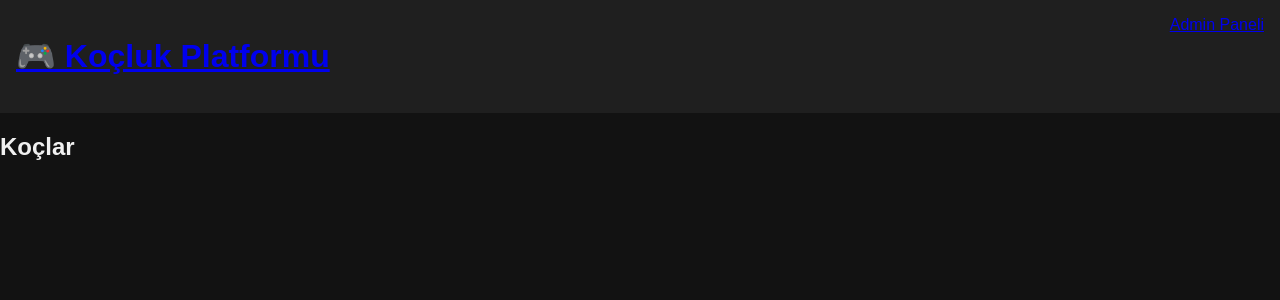
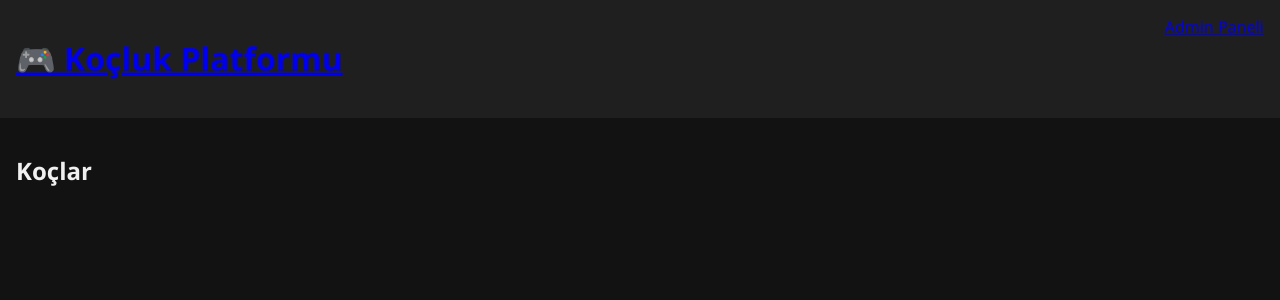
Before and after one commit to KeroRy1/OK-Oyun-Koclugu, a Flask app: page / in a window 1280 px wide. Shown: the top 300 px of the page. Run offline with Flask 3, Linux system fonts and the light colour scheme; data that the repository does not hold is empty.

Commit message:
Update style.css

```diff
--- a/static/style.css
+++ b/static/style.css
@@ -1,5 +1,5 @@
 body {
-    font-family: sans-serif;
+    font-family: 'Segoe UI', sans-serif;
     margin: 0;
     padding: 0;
     background: #121212;
@@ -13,6 +13,10 @@
     justify-content: space-between;
     flex-wrap: wrap;
     color: white;
+}
+
+main {
+    padding: 1rem;
 }
 
 .coach-container {
```
